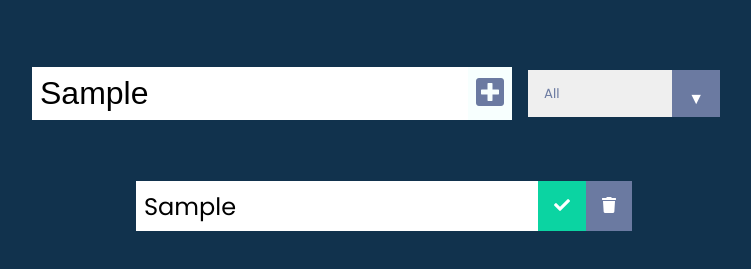
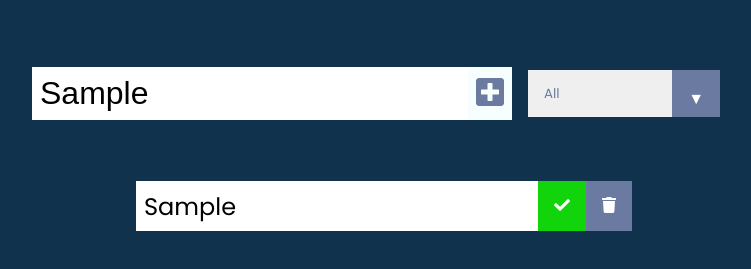
Before and after one commit to genturarif/to-do-list, a plain HTML site: page index.html in a window 1280 px wide. Both pictures are taken after typing "Sample" into the empty fields and a click on the button 746 px from the left and 240 px from the top of the page. Shown: the part 147-416 px from the top of the page, without its empty margins (256-1007 px from the left). Drawn offline with Linux system fonts and the light colour scheme.

Commit message:
update style.css

```diff
--- a/style.css
+++ b/style.css
@@ -42,6 +42,7 @@ form button:hover {
   color: white;
 }
 
+/* To Do List */
 .todo-container {
   display: flex;
   justify-content: center;
@@ -67,7 +68,6 @@ form button:hover {
 .todo li {
   flex: 1;
 }
-
 .trash-btn,
 .complete-btn {
   background: #6b7aa1;
@@ -78,8 +78,9 @@ form button:hover {
   font-size: 1rem;
 }
 .complete-btn {
-  background: rgb(11, 212, 162);
+  background: rgb(18, 212, 11);
 }
+
 .todo-item {
   padding: 0rem 0.5rem;
 }
```
